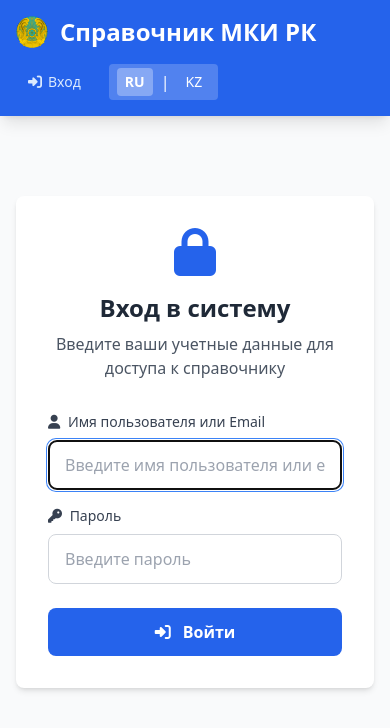
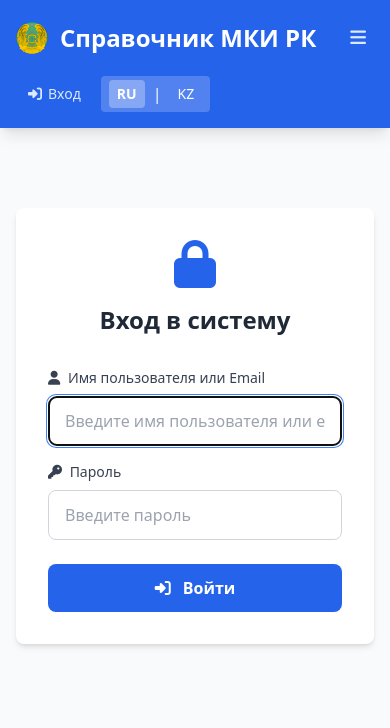
Before and after one commit to djek9007/hr-guide, a Django app: page /login/ in a window 390 px wide. Shown: the top 728 px of the page. Run offline with Django 5.2, Linux system fonts and the light colour scheme; parts of the project's set-up code (start-up, migrations or seed data) failed here and were passed over.

Commit message:
1. Десктоп (экраны ≥ md) flex-wrap у блока навигации — при 5–6+ пунктах они переносятся на следующую строку вместо переполнения. gap-2 вместо space-x-2 — ровные отступы при переносе. px-3 вместо px-4 у пунктов — чуть компактнее. ml-4 lg:ml-8 — на средних экранах меньше отступ, на больших — как раньше. 2. Планшеты и телефоны (< md) Гамбургер-кнопка (иконка «три полоски») — показывается только при < md, на десктопе скрыта. Выпадающая панель с теми же пунктами (Список, Поиск, Вакансии, Чат) — открывается по клику на гамбургер, при открытии иконка меняется на «крестик» (закрыть). На десктопе панель скрыта (md:hidden), её не нужно закрывать при переходе на большой экран. Так при любом числе пунктов на мобильных они остаются в выпадающем меню, а на десктопе — в одной или нескольких строках без переполнения. 3. ФИО в шапке truncate и max-w-[140px] sm:max-w-[200px] md:max-w-none — на узких экранах длинное ФИО обрезается с «…», на широких показывается полностью. min-w-0 у контейнера и flex-shrink-0 у иконки — блок с ФИО не ломает flex-верстку. 4. Правый блок (пользователь и язык) flex-shrink-0 — блок не сжимается при нехватке места.

```diff
--- /dev/null
+++ b/contacts/context_processors.py
@@ -0,0 +1,24 @@
+# -*- coding: utf-8 -*-
+"""
+Context-процессоры для шаблонов.
+
+user_display_name — добавляет в контекст отображаемое ФИО авторизованного
+пользователя (из Contact.full_name, User.get_full_name или username).
+"""
+from contacts.models import Contact
+
+
+def user_display_name(request):
+    """
+    Добавляет в контекст шаблона user_display_name — ФИО или имя для отображения
+    в шапке (кто авторизован). Приоритет: Contact.full_name → get_full_name → username.
+    """
+    if request.user.is_authenticated:
+        name = request.user.get_full_name() or request.user.username
+        try:
+            if request.user.contact.full_name:
+                name = request.user.contact.full_name
+        except Contact.DoesNotExist:
+            pass
+        return {'user_display_name': name}
+    return {}
--- a/hr_guide/settings.py
+++ b/hr_guide/settings.py
@@ -78,6 +78,7 @@ TEMPLATES = [
                 'django.contrib.auth.context_processors.auth',
                 'django.contrib.messages.context_processors.messages',
                 'django.template.context_processors.i18n',  # Для локализации
+                'contacts.context_processors.user_display_name',  # ФИО пользователя в шапке
             ],
         },
     },
--- a/templates/accounts/login.html
+++ b/templates/accounts/login.html
@@ -11,9 +11,6 @@
             <h2 class="text-2xl font-bold text-gray-800">
                 {% trans "Вход в систему" %}
             </h2>
-            <p class="text-gray-600 mt-2">
-                {% trans "Введите ваши учетные данные для доступа к справочнику" %}
-            </p>
         </div>
 
         <form method="post" action="{% url 'login' %}">
--- a/templates/base.html
+++ b/templates/base.html
@@ -33,25 +33,25 @@
                     </span>
                 </a>
 
-                <!-- Навигация -->
-                <nav class="hidden md:flex items-center space-x-2 ml-8">
+                <!-- Навигация (десктоп): flex-wrap — при 5+ пунктах переносятся на новую строку, без переполнения -->
+                <nav class="hidden md:flex md:flex-wrap md:items-center md:gap-2 ml-4 lg:ml-8" aria-label="{% trans 'Основное меню' %}">
                     <a
                         href="{% url 'contacts:list' %}"
-                        class="px-4 py-2 rounded-lg text-sm font-medium transition-all {% if request.resolver_match.url_name == 'list' %}bg-white bg-opacity-20 text-white font-semibold{% else %}text-blue-100 hover:bg-white hover:bg-opacity-10{% endif %}"
+                        class="px-3 py-2 rounded-lg text-sm font-medium transition-all {% if request.resolver_match.url_name == 'list' %}bg-white bg-opacity-20 text-white font-semibold{% else %}text-blue-100 hover:bg-white hover:bg-opacity-10{% endif %}"
                     >
                         <i class="fas fa-list mr-1"></i>
                         {% trans "Список" %}
                     </a>
                     <a
                         href="{% url 'contacts:search' %}"
-                        class="px-4 py-2 rounded-lg text-sm font-medium transition-all {% if request.resolver_match.url_name == 'search' %}bg-white bg-opacity-20 text-white font-semibold{% else %}text-blue-100 hover:bg-white hover:bg-opacity-10{% endif %}"
+                        class="px-3 py-2 rounded-lg text-sm font-medium transition-all {% if request.resolver_match.url_name == 'search' %}bg-white bg-opacity-20 text-white font-semibold{% else %}text-blue-100 hover:bg-white hover:bg-opacity-10{% endif %}"
                     >
                         <i class="fas fa-search mr-1"></i>
                         {% trans "Поиск" %}
                     </a>
                     <a
                         href="{% url 'contacts:vacancies' %}"
-                        class="px-4 py-2 rounded-lg text-sm font-medium transition-all {% if request.resolver_match.url_name == 'vacancies' %}bg-white bg-opacity-20 text-white font-semibold{% else %}text-blue-100 hover:bg-white hover:bg-opacity-10{% endif %}"
+                        class="px-3 py-2 rounded-lg text-sm font-medium transition-all {% if request.resolver_match.url_name == 'vacancies' %}bg-white bg-opacity-20 text-white font-semibold{% else %}text-blue-100 hover:bg-white hover:bg-opacity-10{% endif %}"
                     >
                         <i class="fas fa-briefcase mr-1"></i>
                         {% trans "Вакансии" %}
@@ -59,16 +59,32 @@
                     <a
                         href="{% url 'messaging:chat' %}"
                         target="_blank"
-                        class="px-4 py-2 rounded-lg text-sm font-medium transition-all {% if request.resolver_match.app_name == 'messaging' %}bg-white bg-opacity-20 text-white font-semibold{% else %}text-blue-100 hover:bg-white hover:bg-opacity-10{% endif %}"
+                        class="px-3 py-2 rounded-lg text-sm font-medium transition-all {% if request.resolver_match.app_name == 'messaging' %}bg-white bg-opacity-20 text-white font-semibold{% else %}text-blue-100 hover:bg-white hover:bg-opacity-10{% endif %}"
                     >
                         <i class="fas fa-comments mr-1"></i>
                         {% trans "Чат" %}
                     </a>
                 </nav>
 
-                <div class="flex items-center gap-4">
+                <!-- Кнопка «Меню» для экранов < md: все пункты уходят в выпадающую панель -->
+                <button
+                    type="button"
+                    id="nav-toggle"
+                    class="md:hidden p-2 rounded-lg text-blue-100 hover:bg-white hover:bg-opacity-10 transition-colors"
+                    aria-expanded="false"
+                    aria-controls="nav-mobile"
+                    aria-label="{% trans 'Открыть меню' %}"
+                >
+                    <i class="fas fa-bars text-lg" id="nav-toggle-icon" aria-hidden="true"></i>
+                </button>
+
+                <div class="flex items-center gap-2 sm:gap-4 flex-shrink-0">
                     {% comment %}Вход/Выход в шапке — единая точка авторизации на всех страницах{% endcomment %}
                     {% if user.is_authenticated %}
+                    <span class="flex items-center gap-1.5 text-blue-100 text-sm min-w-0" title="{% trans 'Авторизован' %}">
+                        <i class="fas fa-user flex-shrink-0"></i>
+                        <span class="truncate max-w-[140px] sm:max-w-[200px] md:max-w-none">{{ user_display_name }}</span>
+                    </span>
                     <form method="post" action="{% url 'logout' %}" class="inline">
                         {% csrf_token %}
                         <button
@@ -116,6 +132,22 @@
                     </form>
                 </div>
             </div>
+
+            <!-- Мобильное меню: раскрывается по клику на гамбургер; на десктопе (md+) всегда скрыто -->
+            <div id="nav-mobile" class="hidden flex flex-col md:hidden mt-2 pt-2 border-t border-white/20" role="navigation" aria-label="{% trans 'Меню' %}">
+                <a href="{% url 'contacts:list' %}" class="block px-4 py-3 rounded-lg text-blue-100 hover:bg-white hover:bg-opacity-10 {% if request.resolver_match.url_name == 'list' %}bg-white bg-opacity-20 font-semibold{% endif %}">
+                    <i class="fas fa-list mr-2"></i>{% trans "Список" %}
+                </a>
+                <a href="{% url 'contacts:search' %}" class="block px-4 py-3 rounded-lg text-blue-100 hover:bg-white hover:bg-opacity-10 {% if request.resolver_match.url_name == 'search' %}bg-white bg-opacity-20 font-semibold{% endif %}">
+                    <i class="fas fa-search mr-2"></i>{% trans "Поиск" %}
+                </a>
+                <a href="{% url 'contacts:vacancies' %}" class="block px-4 py-3 rounded-lg text-blue-100 hover:bg-white hover:bg-opacity-10 {% if request.resolver_match.url_name == 'vacancies' %}bg-white bg-opacity-20 font-semibold{% endif %}">
+                    <i class="fas fa-briefcase mr-2"></i>{% trans "Вакансии" %}
+                </a>
+                <a href="{% url 'messaging:chat' %}" target="_blank" class="block px-4 py-3 rounded-lg text-blue-100 hover:bg-white hover:bg-opacity-10 {% if request.resolver_match.app_name == 'messaging' %}bg-white bg-opacity-20 font-semibold{% endif %}">
+                    <i class="fas fa-comments mr-2"></i>{% trans "Чат" %}
+                </a>
+            </div>
         </div>
     </header>
 
@@ -158,16 +190,27 @@
     {% endblock %}
 
     <script>
-        // Обновление Select2 после переключения языка
-        // При переключении языка страница перезагружается, но Select2 может не обновиться
-        // Поэтому мы принудительно перезагружаем страницу после переключения языка
         document.addEventListener('DOMContentLoaded', function() {
-            // Находим форму переключения языка
-            const langForm = document.querySelector('form[action*="set_language"]');
+            // Гамбургер-меню: открытие/закрытие мобильной навигации
+            var navToggle = document.getElementById('nav-toggle');
+            var navMobile = document.getElementById('nav-mobile');
+            var navIcon = document.getElementById('nav-toggle-icon');
+            if (navToggle && navMobile && navIcon) {
+                navToggle.addEventListener('click', function() {
+                    var isOpen = !navMobile.classList.contains('hidden');
+                    navMobile.classList.toggle('hidden');
+                    navToggle.setAttribute('aria-expanded', isOpen ? 'false' : 'true');
+                    navToggle.setAttribute('aria-label', isOpen ? '{% trans "Открыть меню" %}' : '{% trans "Закрыть меню" %}');
+                    navIcon.classList.toggle('fa-bars', isOpen);
+                    navIcon.classList.toggle('fa-times', !isOpen);
+                });
+            }
+
+            // Обновление Select2 после переключения языка
+            var langForm = document.querySelector('form[action*="set_language"]');
             if (langForm) {
-                langForm.addEventListener('submit', function(e) {
+                langForm.addEventListener('submit', function() {
                     // После отправки формы переключения языка страница перезагрузится автоматически
-                    // Select2 будет инициализирован заново с правильными данными
                 });
             }
         });
```
Also changed, not shown: locale/kk/LC_MESSAGES/django.po.
